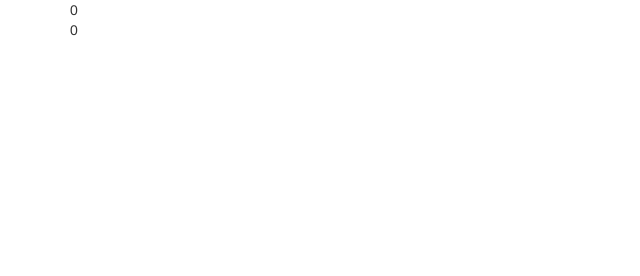
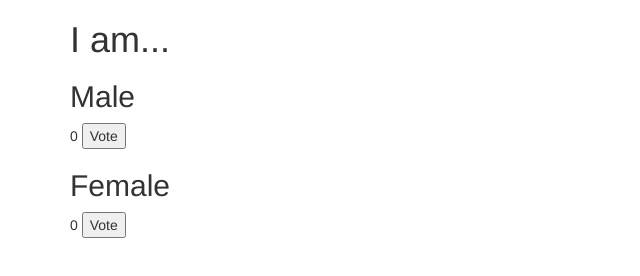
Before and after one commit to zmcdaniel/web-sde-challenge, a website: page poll/index.html in a window 1280 px wide. Shown: the whole page, without its empty margins (0-640 px from the left). Drawn offline with nearby package versions, Linux system fonts and the light colour scheme.

Commit message:
Added buttons and headings

```diff
--- a/poll/index.html
+++ b/poll/index.html
@@ -26,12 +26,18 @@
 
         <div class="container" ng-controller="pollCtrl">
 
+            <h1>I am...</h1>
+
             <div id="male">
+                <h2>Male</h2>
                 {{ maleCount }}
+                <button>Vote</button>
             </div>
 
             <div id="female">
+                <h2>Female</h2>
                 {{ femaleCount }}
+                <button>Vote</button>
             </div>
 
         </div>
```
